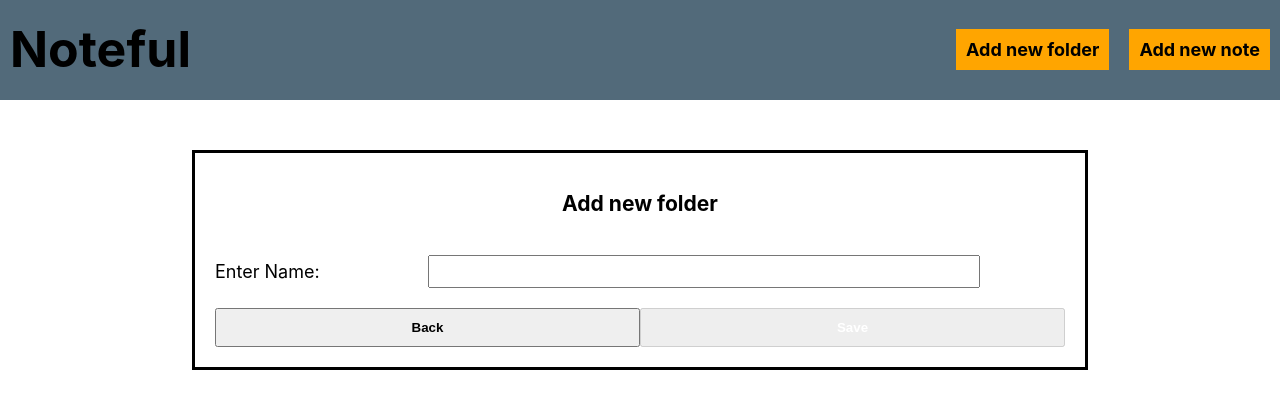
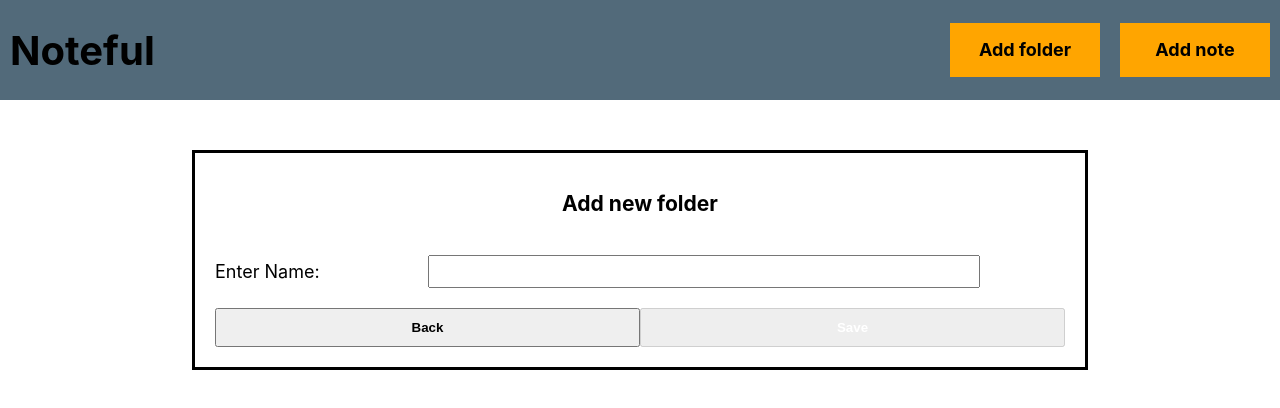
Before and after one commit to DuyLuu90/Noteful, a React (Create React App) app: page /forms/folders in a window 1280 px wide. Shown: the top 408 px of the page. Built offline with nearby package versions, Linux system fonts and the light colour scheme; no server answers.

Commit message:
add bars for heaader

```diff
--- a/src/App/App.css
+++ b/src/App/App.css
@@ -19,23 +19,11 @@ nav h1 {
   margin: 0px;
 }
 .home {
-  font-size: 50px;
+  font-size: 40px;
   font-weight: bold;
 }
 .home:hover {
   color: yellow;
-}
-.route {
-  text-align: center;
-  padding: 10px;
-  background-color: orange;
-  font-weight: bold;
-  width: 200px;
-  margin-left: 20px;
-}
-.route:hover {
-  background-color: rgb(171, 235, 108);
-  cursor: pointer;
 }
 
 .main {
--- a/src/App/App.js
+++ b/src/App/App.js
@@ -1,10 +1,11 @@
 import React, {Component} from 'react';
-import {Route, Switch, Link} from 'react-router-dom';
+import {Route, Switch} from 'react-router-dom';
 import './App.css';
 import NoteContext from '../Context/NoteContext';
 import {NotefulApiServices} from '../service/api-service'
 
 //Main Components
+import Header from '../Components/Header/Header'
 import NoteList from '../Components/NoteList/NoteList'
 import NoteDetails from '../Components/NoteDetails/NoteDetails'
 //import NoteContent from '../NoteContent/NoteContent'
@@ -50,17 +51,7 @@ class App extends Component {
     return (
       <NoteContext.Provider value={value}>
         <div className="App">
-          <nav>
-            <h1><Link to='/' className='home'>Noteful</Link></h1>
-            <div>
-              <Link to={`/forms/folders`} className='route'aria-label="form">
-                Add new folder
-              </Link>
-              <Link to={`/forms/notes`} className='route'aria-label="form">
-                Add new note
-              </Link>
-            </div>
-          </nav>
+          <Header />
           <Switch>
             <Route exact path='/' component={notelist} />
             <Route path='/notes/:id' component={NoteDetails} />
--- a/src/Components/Components.css
+++ b/src/Components/Components.css
@@ -19,6 +19,9 @@ header{
 }
 .mainNav div {
     display: flex;
+}
+#nav_note{
+    display: none;
 }
 .mainNav_title {
     margin: 0px 10px;
@@ -54,6 +57,12 @@ header{
 .errorMessage {
     color: red;
     font-weight: bold;
+}
+
+@media screen and (min-width: 600px) {
+    #nav_note{
+        display: flex;
+    }
 }
 /*
 .folder_list {
--- /dev/null
+++ b/src/Components/Header/Header.css
@@ -0,0 +1,45 @@
+.app_menu {
+    display: none;
+}
+
+.dropdown svg {
+    color: white;
+    font-size: 30px;
+    cursor: pointer;
+}
+
+.dropdown div {
+    display: flex; flex-direction: column;
+    position: fixed; top: 70px; right:10px;
+    z-index: 5;
+}
+.dropdown div a {
+    background-color: rgb(207, 207, 223);
+    font-size: 15px;  margin: 0;
+    text-align: center; font-weight: bolder;
+    width: 120px; padding: 5px; border-bottom: solid; border-width: thin;
+}
+.dropdown a:hover {
+    background-color: rgb(171, 235, 108);
+}
+@media screen and (min-width: 600px) {
+    .app_menu {
+        display: flex;
+    }
+    .route {
+        text-align: center;
+        padding: 10px;
+        background-color: orange;
+        font-weight: bold;
+        width: 150px;
+        margin-left: 20px;
+      }
+    .route:hover {
+        background-color: rgb(171, 235, 108);
+        cursor: pointer;
+    }
+
+    .dropdown {
+        display: none;
+    }
+}
--- /dev/null
+++ b/src/Components/Header/Header.js
@@ -0,0 +1,44 @@
+import React, {Component} from 'react';
+import {Link} from 'react-router-dom';
+import {FontAwesomeIcon} from '@fortawesome/react-fontawesome';
+import {faBars } from '@fortawesome/free-solid-svg-icons'
+import './Header.css'
+
+export default class Header extends Component {
+    state= {
+        displayDropdown: false
+    }
+    onClickBar= ()=>{
+        const boolean= (this.state.displayDropdown)? false: true
+        this.setState({displayDropdown: boolean})
+    }
+    render(){
+        return(
+        <nav>
+            <h1><Link to='/' className='home'>Noteful</Link></h1>
+            <div className='app_menu'>
+              <Link to={`/forms/folders`} className='route'aria-label="form">
+                Add folder
+              </Link>
+              <Link to={`/forms/notes`} className='route'aria-label="form">
+                Add note
+              </Link>
+            </div>
+            <div className='dropdown'>
+                <FontAwesomeIcon icon={faBars} onClick={this.onClickBar}/>
+                {this.state.displayDropdown &&
+                <div>
+                    <Link to={`/forms/folders`} aria-label="form">
+                         Add folder
+                    </Link>
+                    <Link to={`/forms/notes`} aria-label="form">
+                        Add note
+                    </Link>
+                </div>
+                }
+
+            </div>
+        </nav>
+        )
+    }
+}
--- a/src/Components/NoteList/NoteList.js
+++ b/src/Components/NoteList/NoteList.js
@@ -56,7 +56,7 @@ export default class NoteList extends Component {
     renderNav(){
         return(
         <div className='mainNav'>
-            <div>
+            <div id='nav_folder'>
                 <div className='mainNav_control'>
                     <span><FontAwesomeIcon icon={faBars} onClick={this.displayNav}/></span>
                     <span className='count'>{this.state.folders.length}</span>
@@ -68,7 +68,7 @@ export default class NoteList extends Component {
                 </div>
                 <span className='mainNav_title'>{this.state.title}</span>
             </div>
-            <div>
+            <div id='nav_note'>
                 <span className='mainNav_title'>Total:</span>
                 <div className='mainNav_control'>
                     <span className='count'>{this.state.notes.length}</span>
```
